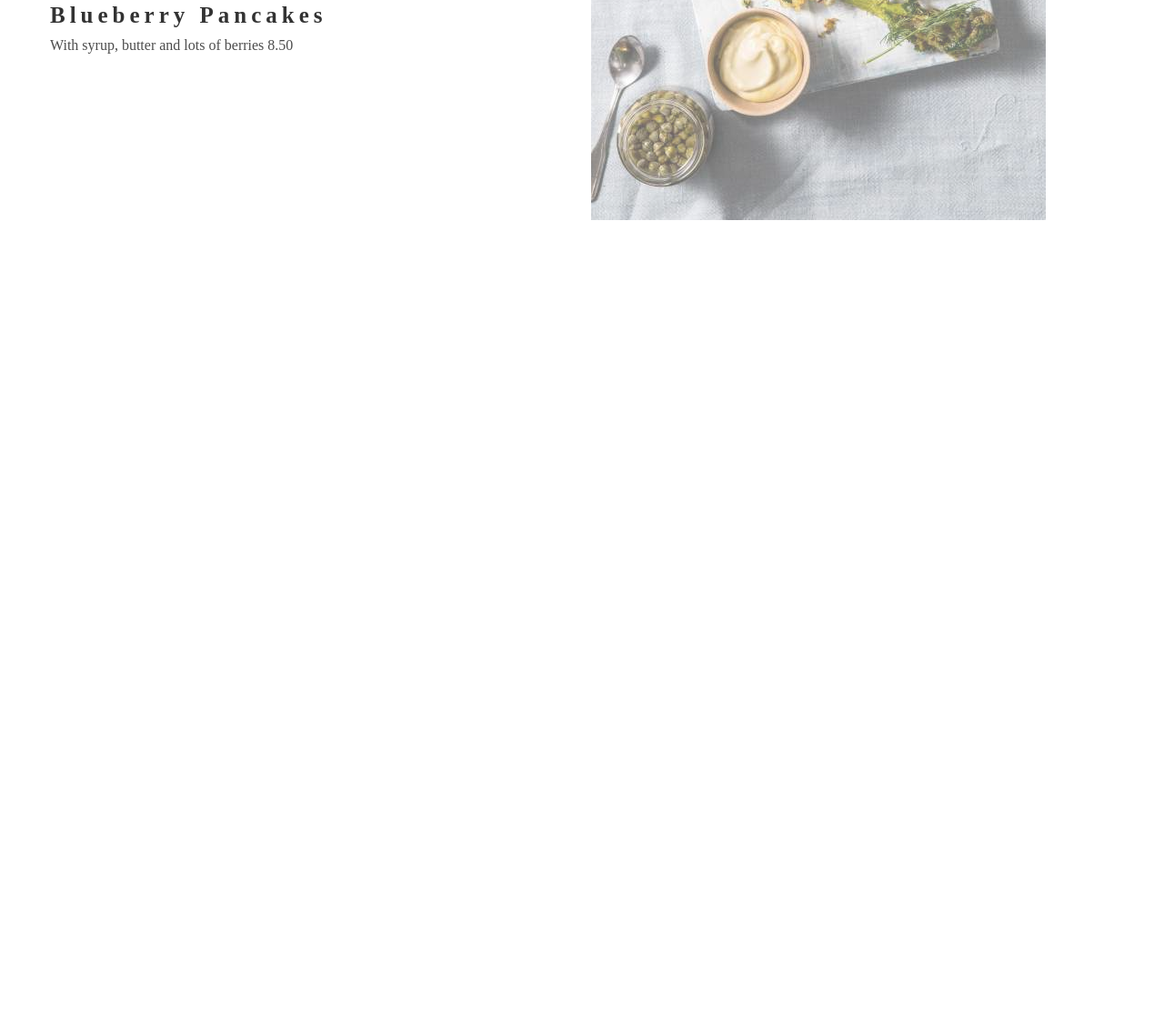
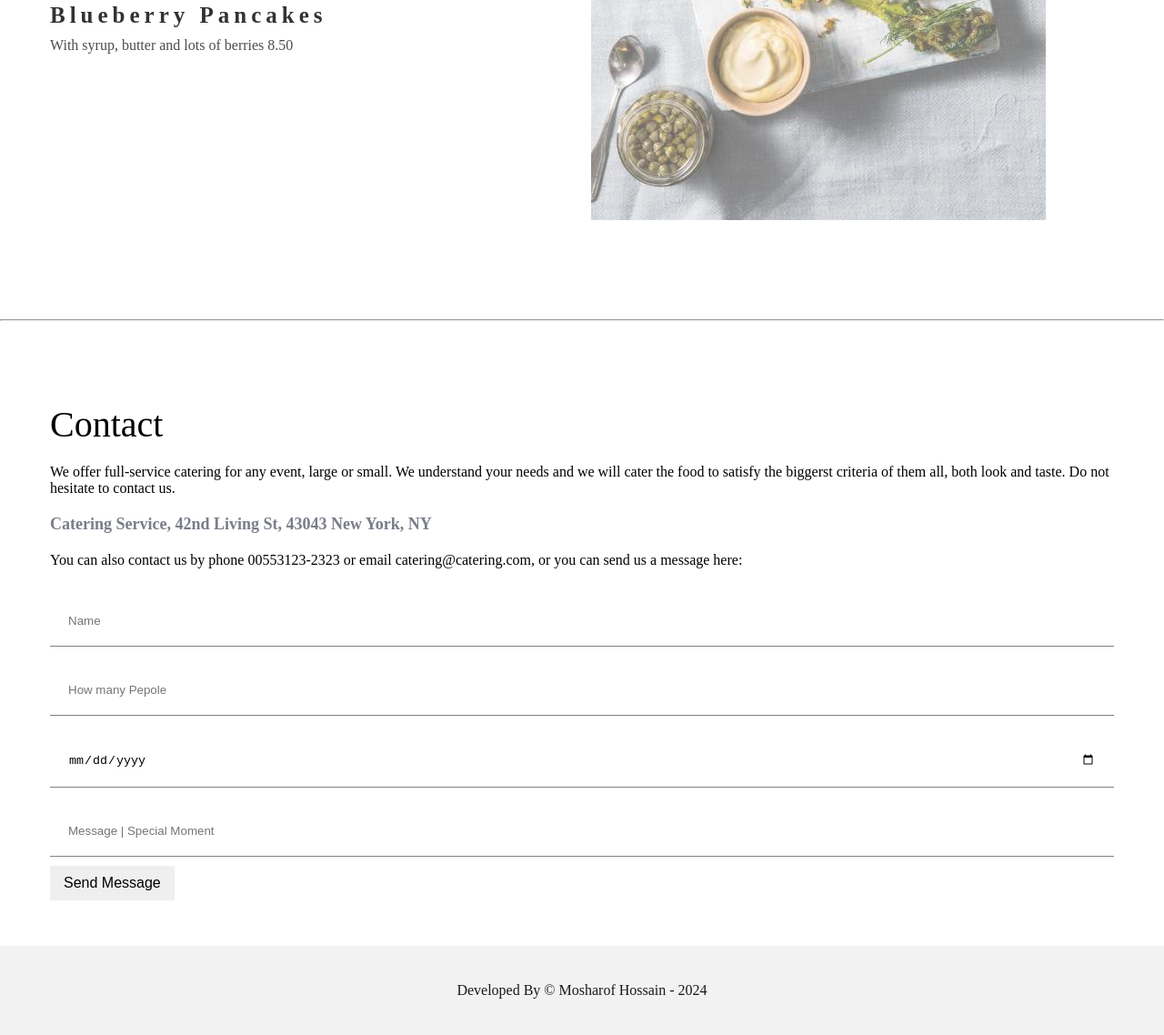
Before and after one commit to mosharofhossain1/Gourmet-Catering-Template, a plain HTML site: page index.html in a window 1280 px wide. Shown: the part 2190-3328 px from the top of the page at 91% size. Before the commit the page ends 2501 px from the top, so only its background shows below. Drawn offline with Linux system fonts and the light colour scheme.

Commit message:
all section is complate by devmosharof

```diff
--- a/assets/css/style.css
+++ b/assets/css/style.css
@@ -172,3 +172,60 @@ hr {
     margin: 20px 0px;
     opacity: .6;
 }
+
+/* Conatac section */
+.contactSection {
+    padding: 30px 10px;
+}
+
+.contactTitle {
+    font-size: 40px;
+    margin: 20px 0px;
+}
+
+.contactDesc {
+    font-size: 16px;
+    margin: 10px 0px;
+}
+
+.addressContact {
+    font-size: 18px;
+    color: #7A7D8B;
+    margin: 20px 0px;
+}
+
+.inputsContents {
+    margin: 20px 0px;
+}
+
+.inputsContents input {
+    width: 100%;
+    padding: 20px;
+    margin: 10px 0px;
+    border: none;
+
+    border-bottom: 1px solid gray;
+}
+
+.inputsContents button {
+    padding: 10px 15px;
+    color: black;
+    background-color: whute;
+    font-size: 16px;
+    border: none;
+    cursor: pointer;
+    transition: .4s;
+}
+
+.inputsContents button:hover {
+    background-color: #ccc;
+}
+
+footer {
+    padding: 40px;
+    background-color: #f1f1f1;
+    color: black;
+    text-align: center;
+    opacity: .9;
+    font-size: 16px;
+}
--- a/index.html
+++ b/index.html
@@ -14,8 +14,8 @@
 
 <body>
     <!-- header section start -->
-    <header id="header">
-        <div class="headerLogo">
+    <header>
+        <div class="headerLogo" id="header">
             <li><a href="#header">Gourmet Catering</a></li>
         </div>
         <div class="headerMenu">
@@ -44,7 +44,7 @@
 
         <!-- About Catering start -->
 
-        <section class="aboutCatering">
+        <section class="aboutCatering" id="about">
             <div class="container">
                 <div class="cateringContentContainer">
                     <div class="cateringLeftContent">
@@ -84,7 +84,7 @@
         <!-- About Catering end -->
         <hr>
         <!-- Menu section Start -->
-        <section class="menuSection">
+        <section class="menuSection" id="menu">
 
             <div class="container">
                 <div class="menuSectionContainer">
@@ -133,10 +133,42 @@
             </div>
         </section>
         <!-- Menu section end -->
-
+        <hr>
         <!--  -->
     </main>
     <!-- Mian section end -->
+
+    <!-- Contact section  start -->
+    <section class="contactSection" id="contact">
+        <div class="container">
+            <div class="contactTitle">Contact</div>
+            <p class="contactDesc">We offer full-service catering for any event, large or small. We understand your
+                needs and we will cater
+                the food to satisfy the biggerst criteria of them all, both look and taste. Do not hesitate to contact
+                us.
+            </p>
+            <h4 class="addressContact">Catering Service, 42nd Living St, 43043 New York, NY
+            </h4>
+            <p>You can also contact us by phone 00553123-2323 or email catering@catering.com, or you can send us a
+                message here:
+            </p>
+            <div class="inputsContents">
+                <input type="text" placeholder="Name ">
+                <input type="text" placeholder="How many Pepole">
+                <input type="date" placeholder="How many Pepole">
+                <input type="text" placeholder="Message | Special Moment">
+                <button>Send Message</button>
+            </div>
+        </div>
+
+    </section>
+    <!-- Contact section  end -->
+
+    <!-- footer -->
+    <footer>
+        <p>Developed By &copy; Mosharof Hossain - 2024</p>
+    </footer>
+
 </body>
 
 </html>
```
